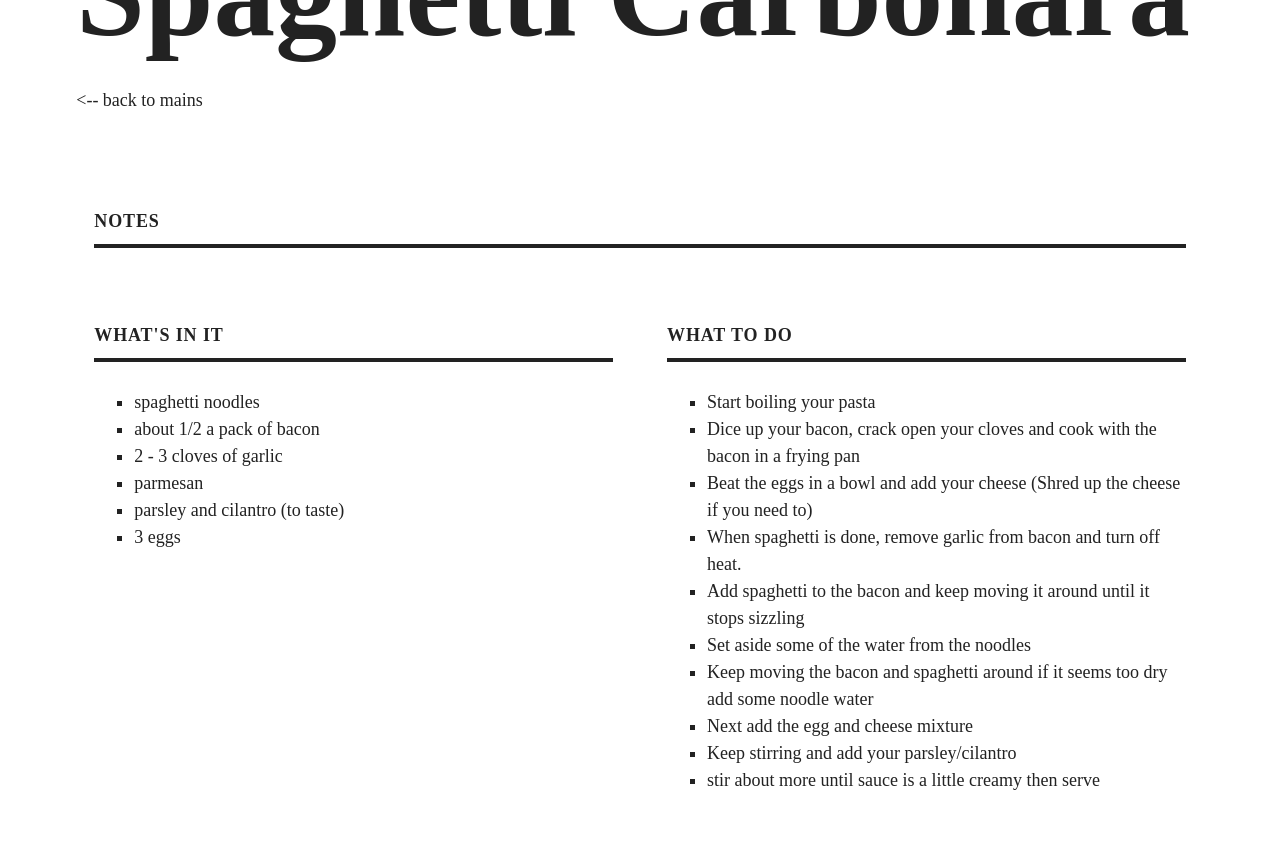
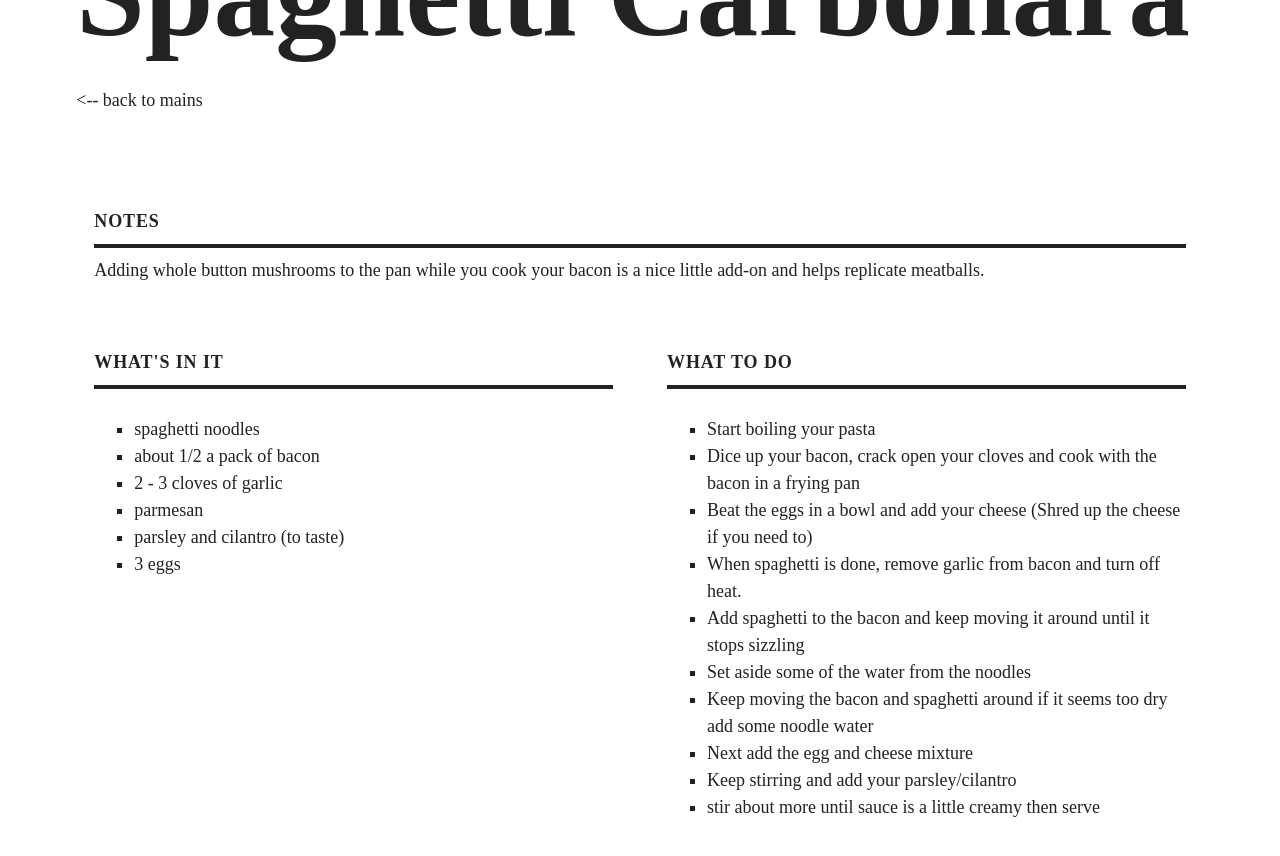
Before and after one commit to jmacthefatcat/cook-book, a Jekyll site: the page built from _mains/spaghetti-carbonara.md, in a window 1280 px wide and 900 px high, scrolled down 314 px, cut to the strip 0-873 px from the top of the window. Shown: the top 856 px of the strip. Built offline with Jekyll 4.4.1, drawn with Linux system fonts in a browser that asks for light colours; some web fonts are replaced; some of the changed lines change nothing that is shown.

```diff
--- a/_mains/spaghetti-carbonara.md
+++ b/_mains/spaghetti-carbonara.md
@@ -2,7 +2,7 @@
 title: Spaghetti Carbonara
 layout: recipe
 category: mains
-picture: null
+picture: spaghetti-carbonara
 ingredients:
 - spaghetti noodles
 - about 1/2 a pack of bacon
@@ -22,3 +22,5 @@
 - Keep stirring and add your parsley/cilantro
 - stir about more until sauce is a little creamy then serve
 ---
+
+Adding whole button mushrooms to the pan while you cook your bacon is a nice little add-on and helps replicate meatballs.
```
Also changed, not shown: 2 other files.
